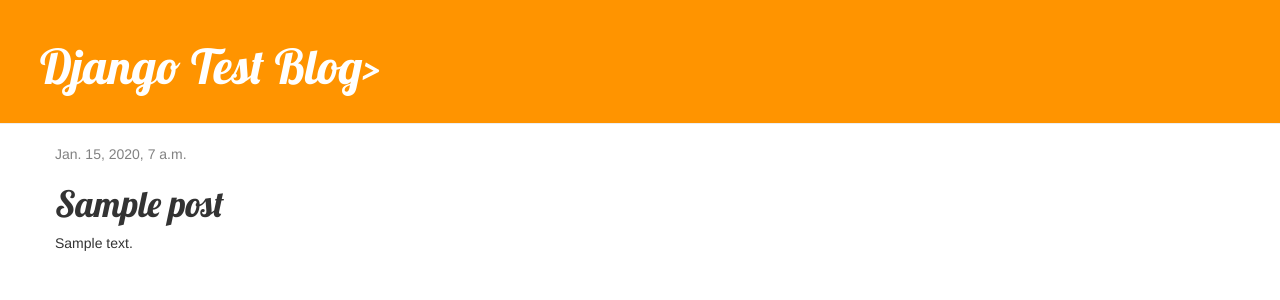
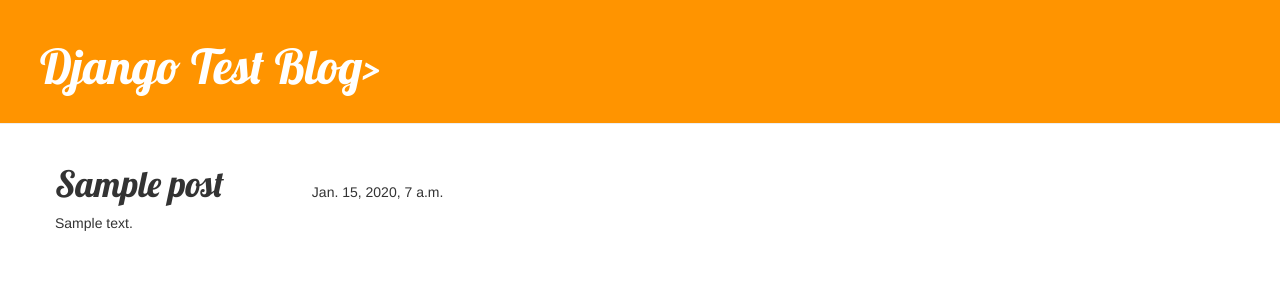
Before and after one commit to jacunapy/my-first-blog, a Django app: page /post/1/ in a window 1280 px wide. Shown: the top 300 px of the page. Run offline with Django 3.2, Linux system fonts and the light colour scheme; tables that the repository leaves empty hold one stand-in row (values such as "Sample post"); some libraries are stand-ins or nearby versions.

Commit message:
Change edit position.

```diff
--- a/blog/static/css/blog.css
+++ b/blog/static/css/blog.css
@@ -16,6 +16,7 @@
 
 h1, h2, h3, h4 {
     font-family: 'Lobster', cursive;
+    display: inline-block;
 }
 
 .date {
--- a/blog/templates/blog/post_detail.html
+++ b/blog/templates/blog/post_detail.html
@@ -8,15 +8,20 @@
 <body>
     {% block content %}
         <div class="post">
+            <block>
+            <h1 style="display: inline-block;">{{ post.title }}</h1>
+            <h5 style="display: inline-block;">
+            <span style="display: inline-block; width: 80px;"></span>
             {% if post.published_date %}
-                <div class="date">
+
                     {{ post.published_date }}
-                </div>
+                    {% if user.is_authenticated %}
+                        <a class="btn btn-default" href="{% url 'post_edit' pk=post.pk %}"><span class="glyphicon glyphicon-pencil"></span></a>
+                    {% endif %}
+
             {% endif %}
-            {% if user.is_authenticated %}
-                <a class="btn btn-default" href="{% url 'post_edit' pk=post.pk %}"><span class="glyphicon glyphicon-pencil"></span></a>
-            {% endif %}
-            <h1>{{ post.title }}</h1>
+            </h5>
+            </block>
             <p>{{ post.text|linebreaksbr }}</p>
         </div>
     {% endblock %}
```
